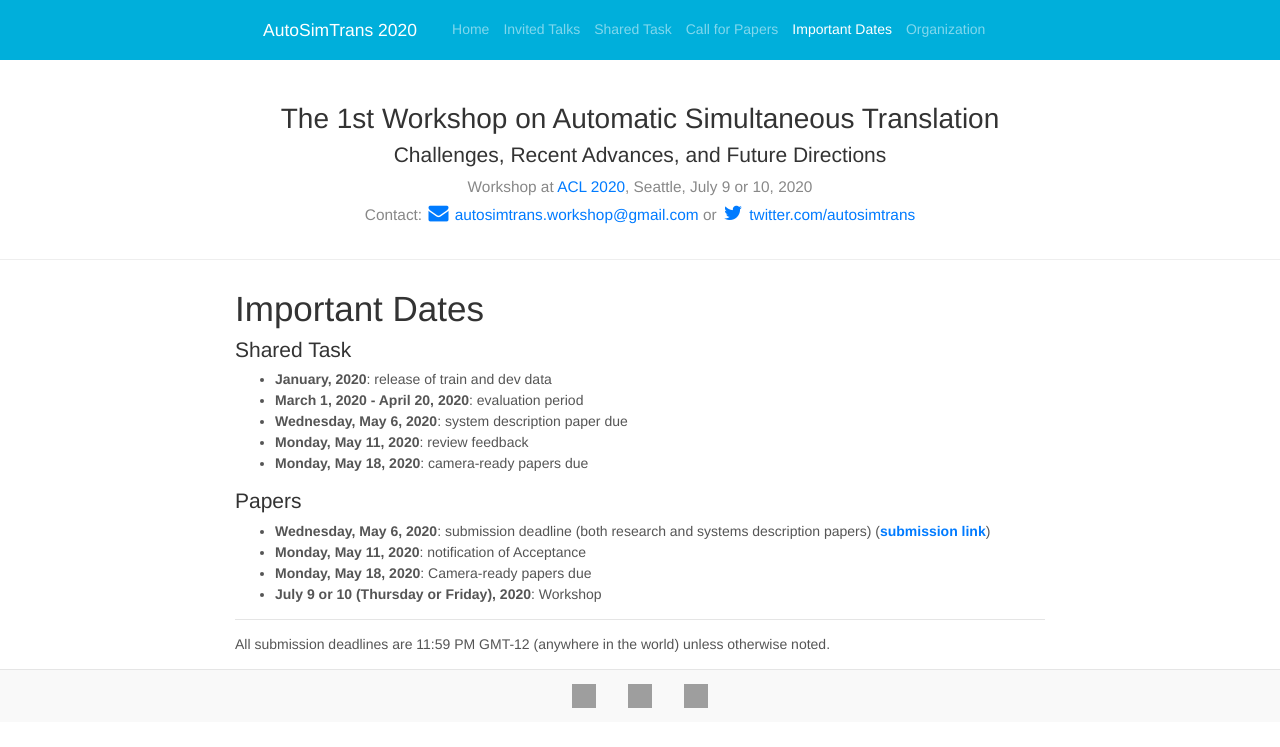
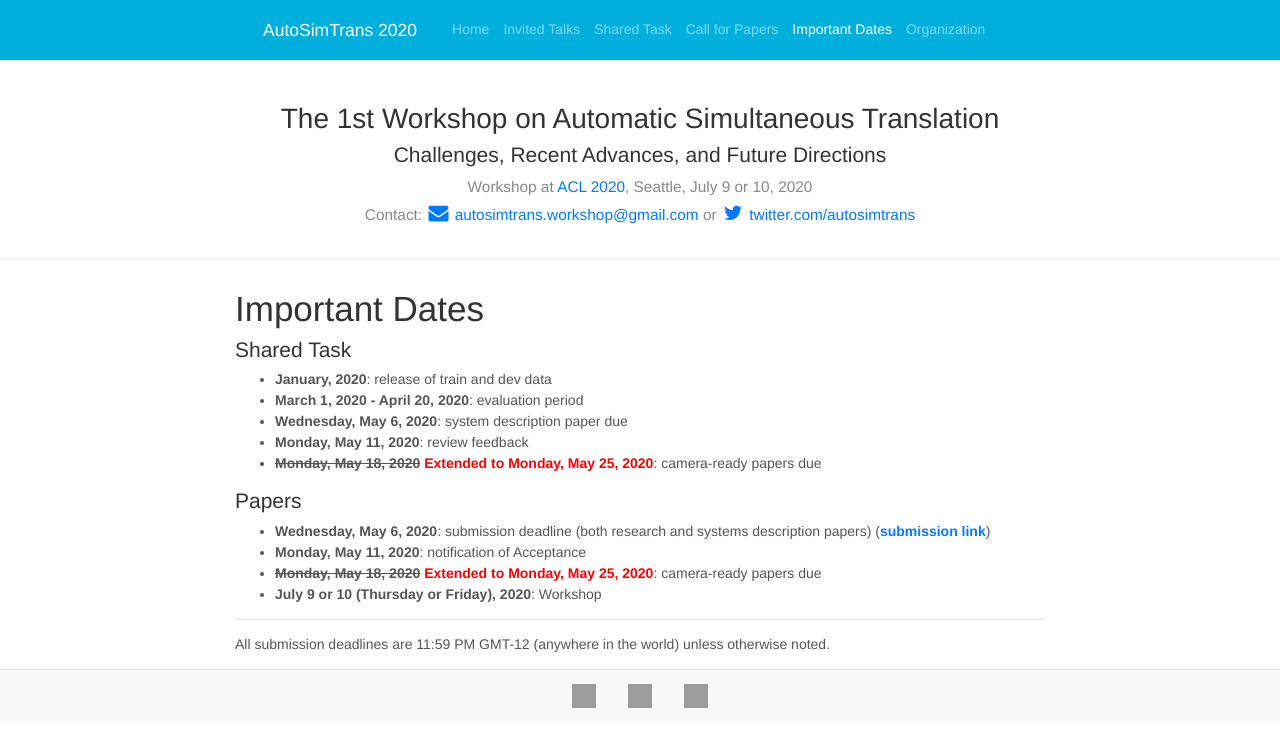
Before and after one commit to autosimtrans/autosimtrans.github.io, a Jekyll site: the page built from dates.md, in a window 1280 px wide. Shown: the top 747 px of the page. Built offline with Jekyll 4.4.1, drawn with Linux system fonts in a browser that asks for light colours; nearby versions of some CDN libraries; grey boxes are pictures that could not be loaded.

Commit message:
camera-ready due date extended

```diff
--- a/dates.md
+++ b/dates.md
@@ -15,12 +15,12 @@ permalink: /dates
 - **March 1, 2020 - April 20, 2020**: evaluation period
 - **Wednesday, May 6, 2020**: system description paper due
 - **Monday, May 11, 2020**: review feedback
-- **Monday, May 18, 2020**: camera-ready papers due
+- ~~**Monday, May 18, 2020**~~ <span style="color:red"><b>Extended to Monday, May 25, 2020</b></span>: camera-ready papers due
 
 #### Papers
 - **Wednesday, May 6, 2020**: submission deadline (both research and systems description papers) ([**submission link**](https://www.softconf.com/acl2020/AutoSimTrans))
 - **Monday, May 11, 2020**: notification of Acceptance
-- **Monday, May 18, 2020**: Camera-ready papers due
+- ~~**Monday, May 18, 2020**~~ <span style="color:red"><b>Extended to Monday, May 25, 2020</b></span>: camera-ready papers due
 - **July 9 or 10 (Thursday or Friday), 2020**: Workshop
 
 ----
```
Also changed, not shown: cfp.md (+1 -1 lines), shared.md (+1 -1 lines).
